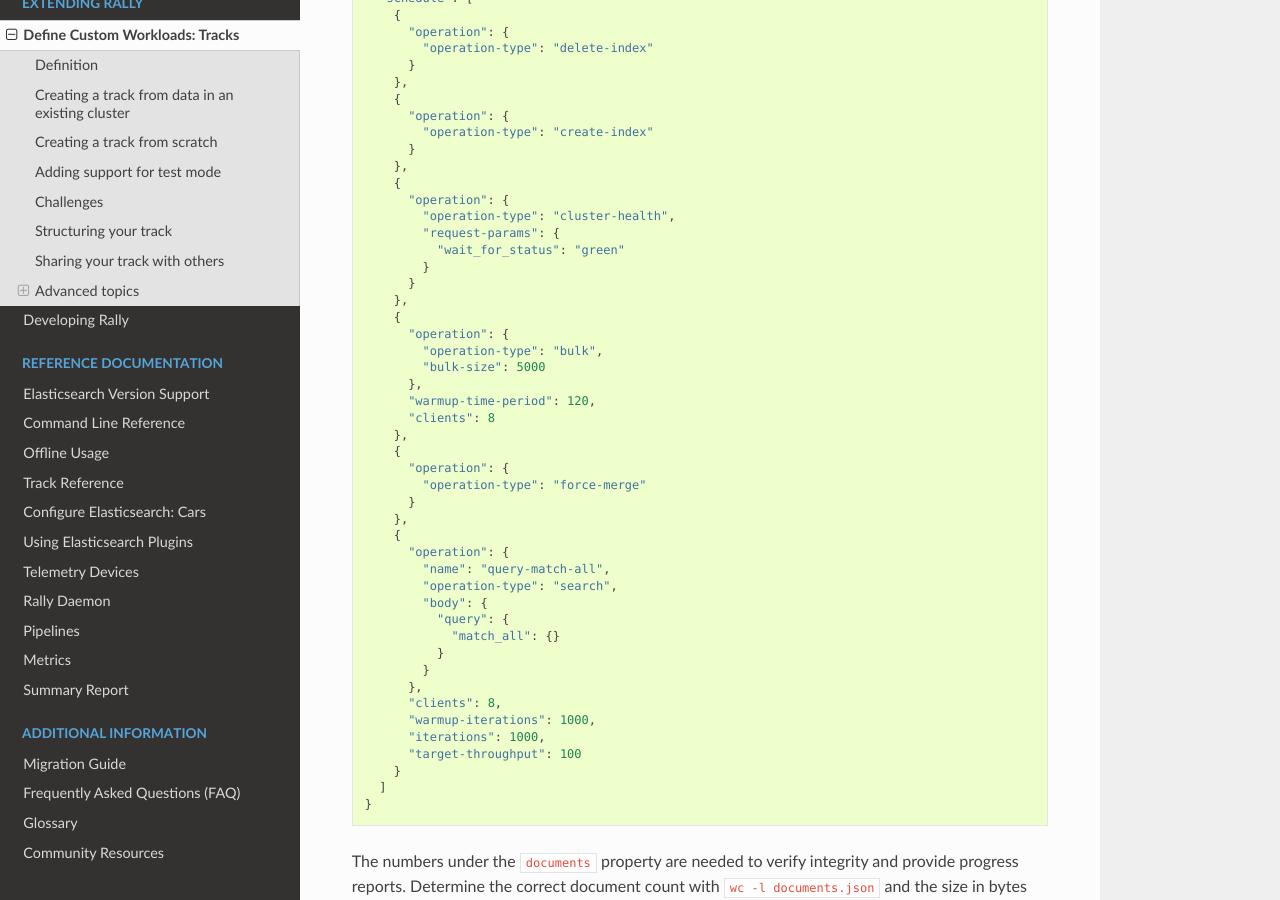
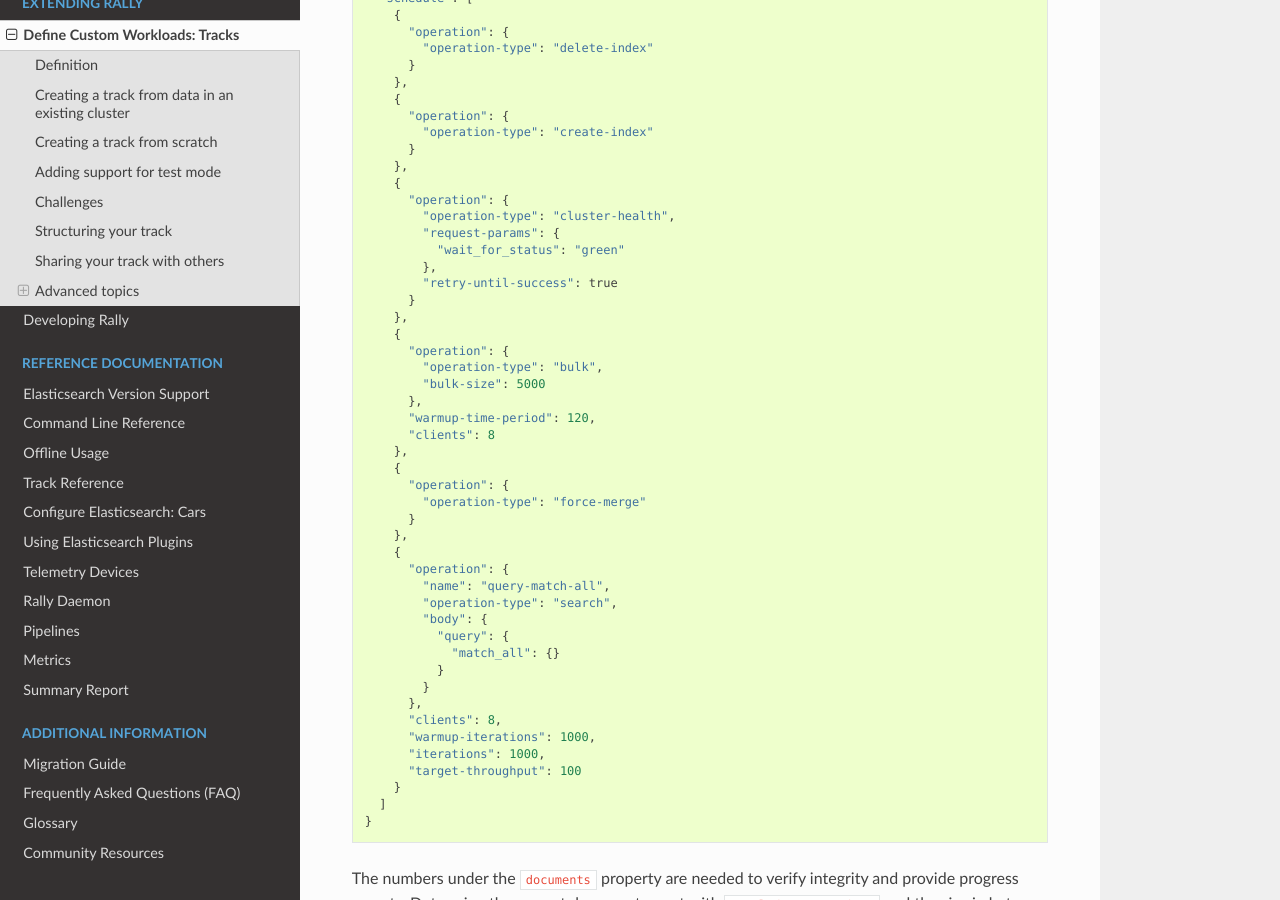
Before and after one commit to elastic/rally, a Sphinx documentation site: the page built from docs/adding_tracks.rst, in a window 1280 px wide and 900 px high, scrolled down 3515 px. Built offline with Sphinx 7.4.7 and the Read the Docs theme 2.0.0, drawn with Linux system fonts in a browser that asks for light colours; some of the changed text lies outside the part shown.

Commit message:
Wait until cluster health is green
With this commit we adapt examples in the documentation and the track
generator to retry in cluster health check calls until the cluster
health is green.

Without this change the cluster health check might time out
before the desired status has been reached and the benchmark continues
earlier than intended.

```diff
--- a/docs/adding_tracks.rst
+++ b/docs/adding_tracks.rst
@@ -173,7 +173,8 @@ Finally, store the track as ``track.json`` in the tutorial directory::
             "operation-type": "cluster-health",
             "request-params": {
               "wait_for_status": "green"
-            }
+            },
+            "retry-until-success": true
           }
         },
         {
@@ -327,7 +328,8 @@ To specify different workloads in the same track you can use so-called challenge
                 "operation-type": "cluster-health",
                 "request-params": {
                   "wait_for_status": "green"
-                }
+                },
+                "retry-until-success": true
               }
             },
             {
@@ -396,7 +398,8 @@ Structuring your track
             "operation-type": "cluster-health",
             "request-params": {
               "wait_for_status": "green"
-            }
+            },
+            "retry-until-success": true
           }
         },
         {
@@ -499,7 +502,8 @@ To reuse operation definitions across challenges, you can define them in a separ
           "operation-type": "cluster-health",
           "request-params": {
             "wait_for_status": "green"
-          }
+          },
+          "retry-until-success": true
         },
         {
           "name": "bulk-index",
@@ -601,7 +605,8 @@ You can also use Rally's collect helper to simplify including multiple challenge
           "operation-type": "cluster-health",
           "request-params": {
             "wait_for_status": "green"
-          }
+          },
+          "retry-until-success": true
         },
         {
           "name": "bulk-index",
--- a/docs/track.rst
+++ b/docs/track.rst
@@ -800,7 +800,8 @@ Example::
       "request-params": {
         "wait_for_status": "green",
         "wait_for_no_relocating_shards": "true"
-      }
+      },
+      "retry-until-success": true
     }
 
 This is an administrative operation. Metrics are not reported by default. Reporting can be forced by setting ``include-in-reporting`` to ``true``.
--- a/esrally/resources/track.json.j2
+++ b/esrally/resources/track.json.j2
@@ -39,7 +39,8 @@
         "request-params": {
           "wait_for_status": "{{cluster_health | default('green')}}",
           "wait_for_no_relocating_shards": "true"
-        }
+        },
+        "retry-until-success": true
       }
     },
     {
```
